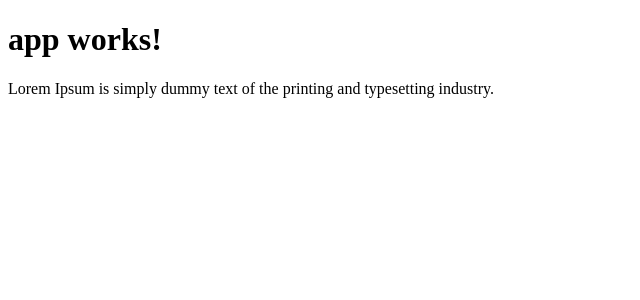
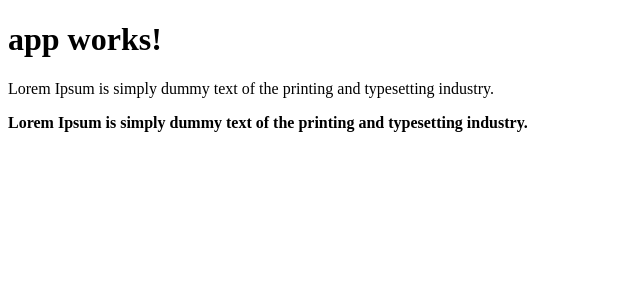
Before and after one commit to jbastias/angular-test-for-jenkins, an Angular app: page / in a window 1280 px wide. Shown: the top 300 px of the page, without its empty margins (0-640 px from the left). Built offline with nearby package versions, Linux system fonts and the light colour scheme.

Commit message:
more testing

```diff
--- a/src/app/app.component.html
+++ b/src/app/app.component.html
@@ -2,3 +2,4 @@
   {{title}}
 </h1>
 <p>{{para}}</p>
+<strong>{{para}}</strong>
```
